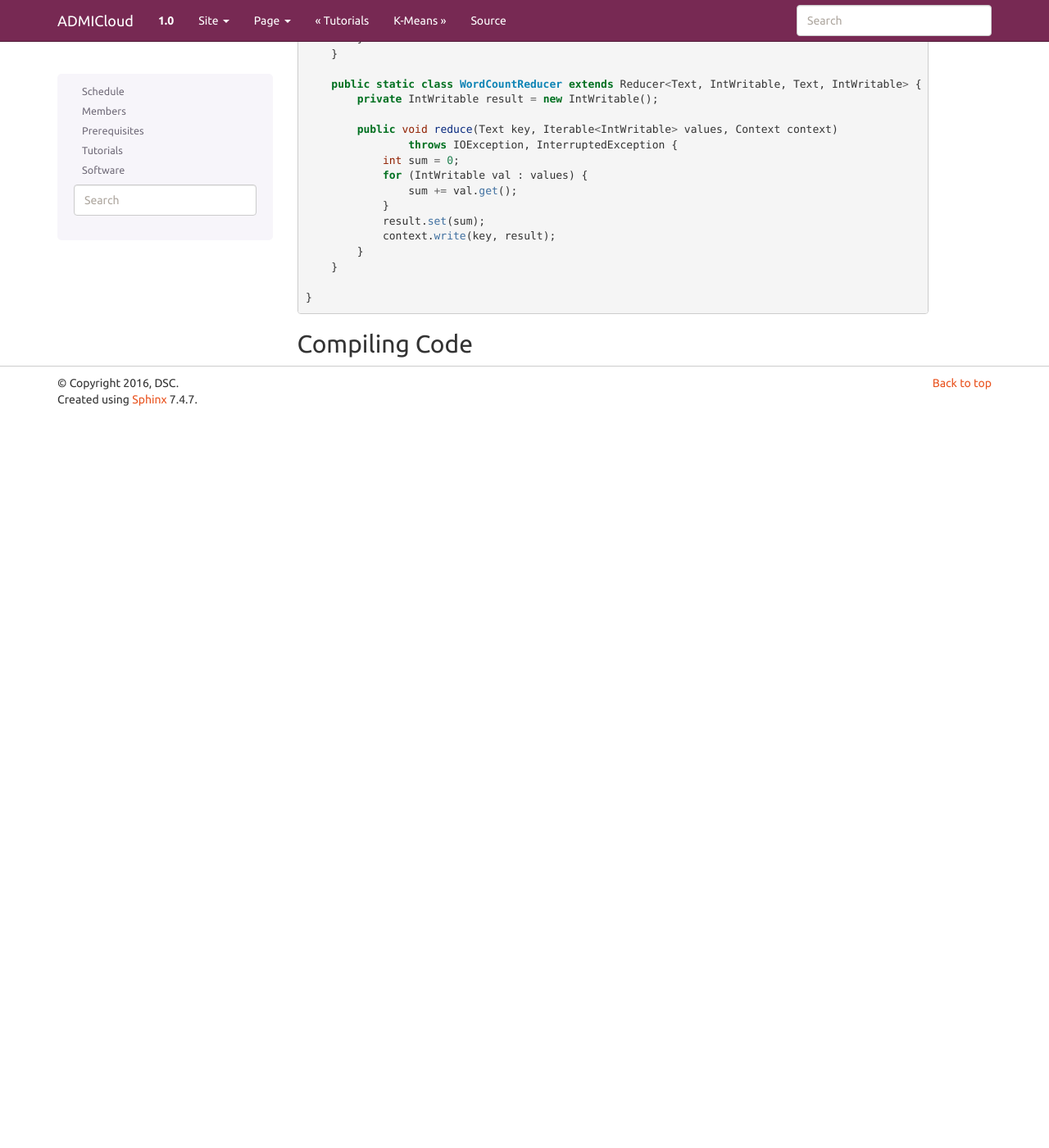
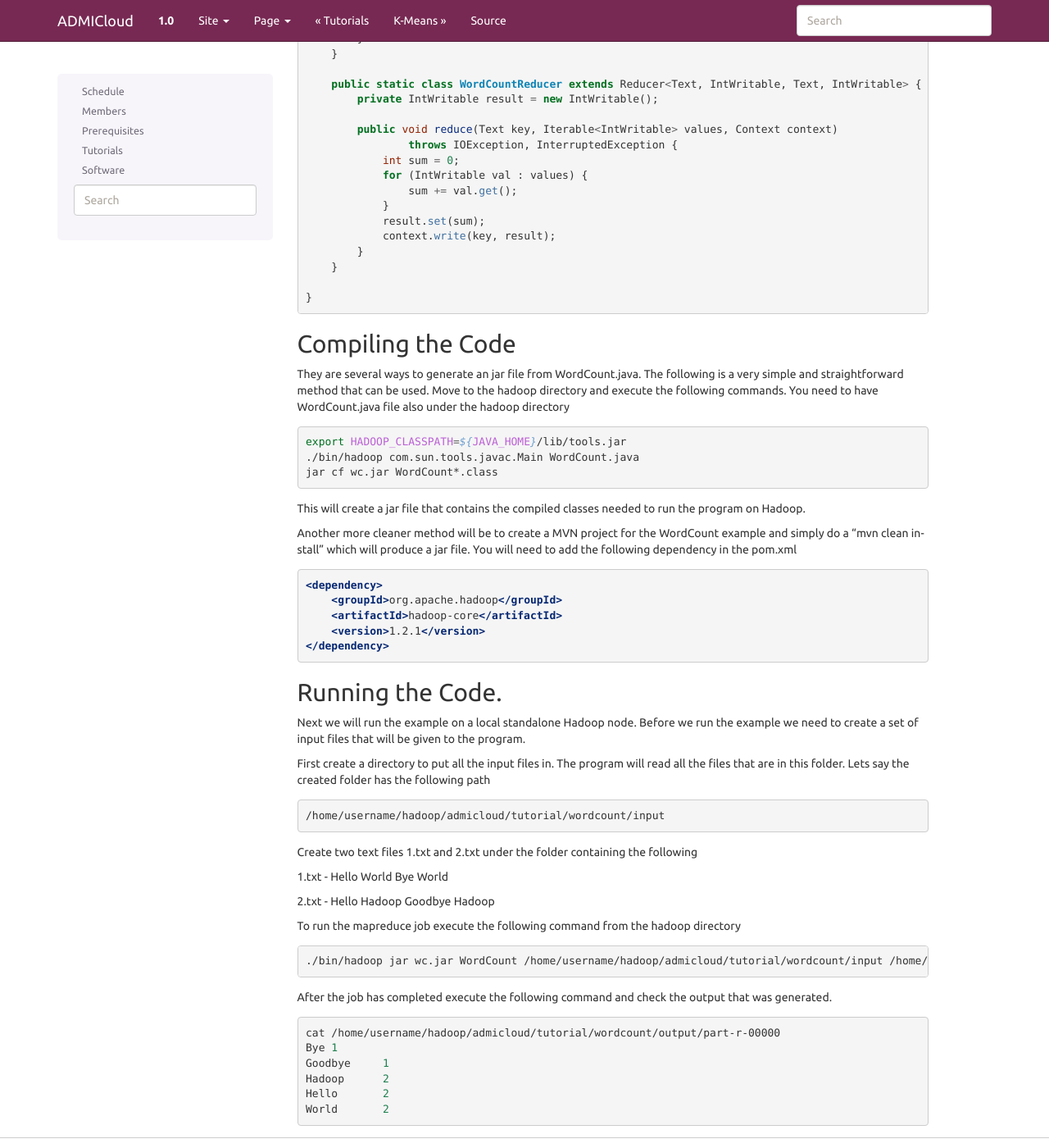
Before and after one commit to wigginst/www-1, a Sphinx documentation site: the page built from docs/source/wordcount.rst, in a window 1280 px wide and 1400 px high, scrolled down 2649 px. Shown: the whole window at 82% size. Built offline with Sphinx 7.4.7, drawn with Linux system fonts in a browser that asks for light colours; before the commit the page ends 3156 px from its top, so only the background shows below that.

Commit message:
wordcount tutorial finish

```diff
--- a/docs/source/wordcount.rst
+++ b/docs/source/wordcount.rst
@@ -148,5 +148,60 @@ The complete code of the WordCount example is below
 
     }
 
-Compiling Code
+Compiling the Code
 -------------
+
+They are several ways to generate an jar file from WordCount.java. The following is a very simple and straightforward method that can be used.  Move to the hadoop directory and execute the following commands. You need to have WordCount.java file also under the hadoop directory
+
+.. code-block:: bash
+
+    export HADOOP_CLASSPATH=${JAVA_HOME}/lib/tools.jar
+    ./bin/hadoop com.sun.tools.javac.Main WordCount.java
+    jar cf wc.jar WordCount*.class
+
+
+This will create a jar file that contains the compiled classes needed to run the program on Hadoop.
+
+Another more cleaner method will be to create a MVN project for the WordCount example and simply do a “mvn clean install” which will produce a jar file. You will need to add the following dependency in the pom.xml
+
+.. code-block:: xml
+
+    <dependency>
+        <groupId>org.apache.hadoop</groupId>
+        <artifactId>hadoop-core</artifactId>
+        <version>1.2.1</version>
+    </dependency>
+
+Running the Code.
+--------------
+
+Next we will run the example on a local standalone Hadoop node. Before we run the example we need to create a set of input files that will be given to the program.
+
+First create a directory to put all the input files in. The program will read all the files that are in this folder. Lets say the created folder has the following path
+
+.. code-block:: bash
+
+    /home/username/hadoop/admicloud/tutorial/wordcount/input
+
+Create two text files 1.txt and 2.txt under the folder containing the following
+
+1.txt - Hello World Bye World
+
+2.txt - Hello Hadoop Goodbye Hadoop
+
+To run the mapreduce job execute the following command from the hadoop directory
+
+.. code-block:: bash
+
+    ./bin/hadoop jar wc.jar WordCount /home/username/hadoop/admicloud/tutorial/wordcount/input /home/username/hadoop/admicloud/tutorial/wordcount/output
+
+After the job has completed execute the following command and check the output that was generated.
+
+.. code-block:: bash
+
+    cat /home/username/hadoop/admicloud/tutorial/wordcount/output/part-r-00000
+    Bye	1
+    Goodbye	1
+    Hadoop	2
+    Hello	2
+    World	2
```
